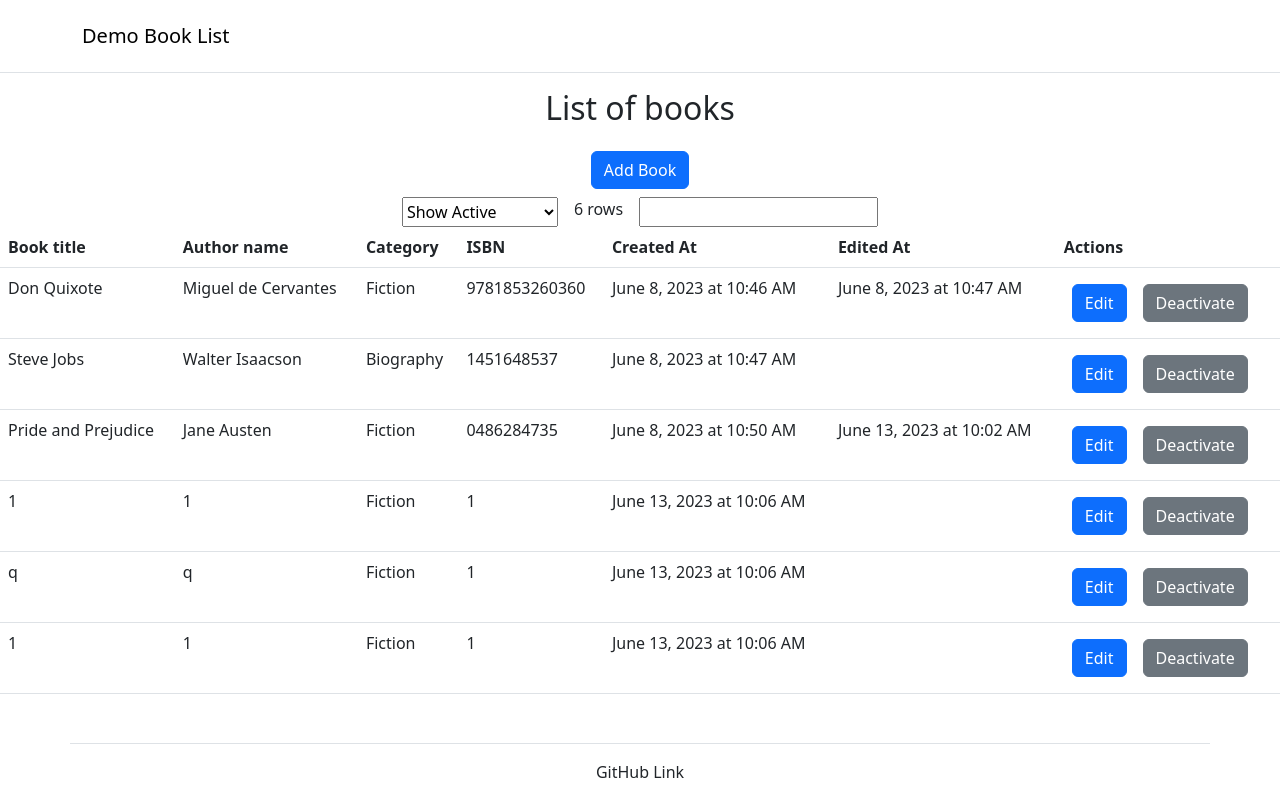
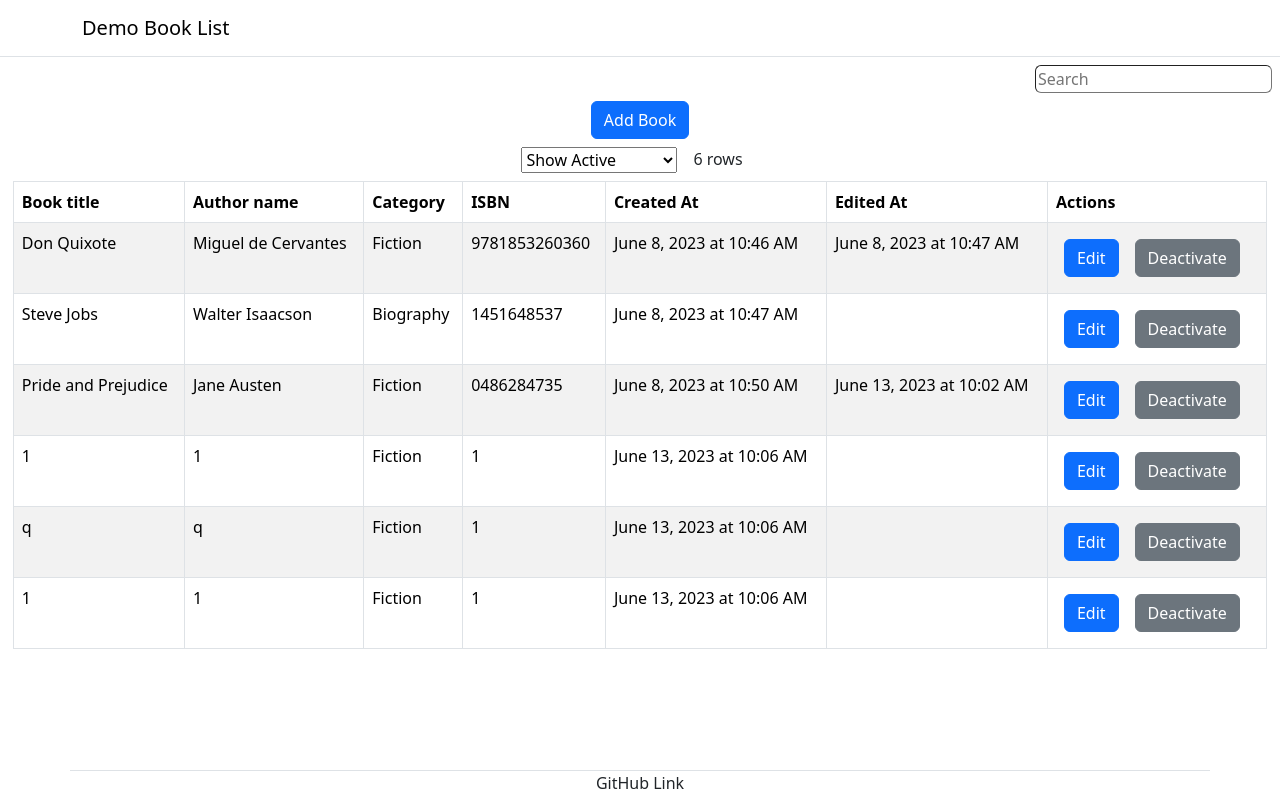
Before and after one commit to balukhdima/react-test-task, a React (Create React App) app: page / in a window 1280 px wide. Built offline with nearby package versions, Linux system fonts and the light colour scheme; data requests are answered from the project's data file.

Commit message:
add scss styling and made some refactoring

```diff
--- a/package.json
+++ b/package.json
@@ -10,10 +10,12 @@
     "@types/node": "^16.18.34",
     "@types/react": "^18.2.8",
     "@types/react-dom": "^18.2.4",
+    "bootstrap": "^5.3.0",
     "react": "^18.2.0",
     "react-dom": "^18.2.0",
     "react-router-dom": "^6.11.2",
     "react-scripts": "5.0.1",
+    "sass": "^1.63.6",
     "typescript": "^4.9.5",
     "web-vitals": "^2.1.4"
   },
--- a/src/components/BookForm.tsx
+++ b/src/components/BookForm.tsx
@@ -86,8 +86,8 @@ const BookForm = ({ submitApiHandler }: Props) => {
       <div className="row">
         <div className="col-lg-6 mx-auto">
           <form onSubmit={(event) => handleSubmit(event)} noValidate>
-            <div className="row mb-3">
-              <label className="col-sm-4 col-form-label">Title</label>
+            <div className="book-form-section">
+              <label className="book-form-label">Title</label>
               <div className="col-sm-8">
                 <input
                   required
@@ -98,8 +98,8 @@ const BookForm = ({ submitApiHandler }: Props) => {
               </div>
             </div>
 
-            <div className="row mb-3">
-              <label className="col-sm-4 col-form-label">Author</label>
+            <div className="book-form-section">
+              <label className="book-form-label">Author</label>
               <div className="col-sm-8">
                 <input
                   required
@@ -110,8 +110,8 @@ const BookForm = ({ submitApiHandler }: Props) => {
               </div>
             </div>
 
-            <div className="row mb-3">
-              <label className="col-sm-4 col-form-label">Category</label>
+            <div className="book-form-section">
+              <label className="book-form-label">Category</label>
               <div className="col-sm-8">
                 <select
                   className="form-control"
@@ -127,8 +127,8 @@ const BookForm = ({ submitApiHandler }: Props) => {
               </div>
             </div>
 
-            <div className="row mb-3">
-              <label className="col-sm-4 col-form-label">ISBN</label>
+            <div className="book-form-section">
+              <label className="book-form-label">ISBN</label>
               <div className="col-sm-8">
                 <input
                   required
@@ -141,7 +141,7 @@ const BookForm = ({ submitApiHandler }: Props) => {
               </div>
             </div>
 
-            <div className="row mb-3">
+            <div className="book-form-section">
               <button type="submit" className="col-sm-2 btn btn-primary">
                 Save
               </button>
--- a/src/components/Dashboard.tsx
+++ b/src/components/Dashboard.tsx
@@ -1,7 +1,6 @@
 import { useState, useEffect, useCallback } from "react";
 import { Link, useNavigate } from "react-router-dom";
 import { type Book, BookStatus } from "types";
-import { serialize } from "v8";
 
 const UndefinedStatus = "Undefined Status";
 
@@ -15,20 +14,22 @@ const Dashboard = () => {
   const [searchInput, setSearchinput] = useState("");
   const [filteredBooks, setFilteredBooks] = useState<Book[]>([]);
 
-
   function handlerSearchInput(e: React.ChangeEvent<HTMLInputElement>) {
     setSearchinput(e.target.value);
     searchBooks();
   }
 
-  function searchBooks () {
-    if(searchInput.length > 0) {
-      setFilteredBooks(books.filter(book => book.title.toLowerCase().includes(searchInput.toLowerCase())));
+  function searchBooks() {
+    if (searchInput.length > 0) {
+      setFilteredBooks(
+        books.filter((book) =>
+          book.title.toLowerCase().includes(searchInput.toLowerCase())
+        )
+      );
       return;
     }
     setFilteredBooks(books);
   }
-
 
   const fetchBooks = useCallback(
     (status: BookStatus | typeof UndefinedStatus) => {
@@ -108,43 +109,7 @@ const Dashboard = () => {
 
   const navigate = useNavigate();
 
-  return (
-    <>
-      <h2 className="text-center mb-3">List of books</h2>
-      <div className="d-flex justify-content-center">
-        <Link className="btn btn-primary m-2" to="/books/create">
-          Add Book
-        </Link>
-      </div>
-
-      <div className="d-flex justify-content-center">
-        <select value={selectedStatus} onChange={filterBooks}>
-          <option value={BookStatus.Active}>Show Active</option>
-          <option value={BookStatus.Deactivated}>Show Deactivated</option>
-          <option value={UndefinedStatus}>Show All</option>
-        </select>
-        <span className="px-3">{filteredCount} rows</span>
-        <input
-        type="text"
-        onChange={handlerSearchInput}
-        value={searchInput}
-        />
-      </div>
-
-      <table className="table">
-        <thead>
-          <tr>
-            <th>Book title</th>
-            <th>Author name</th>
-            <th>Category</th>
-            <th>ISBN</th>
-            <th>Created At</th>
-            <th>Edited At</th>
-            <th>Actions</th>
-          </tr>
-        </thead>
-        <tbody>
-          {filteredBooks.map((book, index) => {
+  const bookList = (book: Book, index: number) => {
     function navigateToEditPage() {
       navigate("/books/edit", { state: book });
     }
@@ -158,10 +123,7 @@ const Dashboard = () => {
         <td>{book.createdAt}</td>
         <td>{book.editedAt === "" ? "-" : book.editedAt}</td>
         <td>
-                  <button
-                    className="btn btn-primary m-2"
-                    onClick={navigateToEditPage}
-                  >
+          <button className="btn btn-primary m-2" onClick={navigateToEditPage}>
             Edit
           </button>
           <button
@@ -185,9 +147,52 @@ const Dashboard = () => {
         </td>
       </tr>
     );
-          })}
+  };
+
+  return (
+    <>
+    <div className="div-search">
+      <input
+        type="text"
+        className="input-search"
+        placeholder="Search"
+        onChange={handlerSearchInput}
+        value={searchInput}
+      />
+    </div>
+      <div className="div-flex-center">
+        <Link className="btn btn-primary m-2" to="/books/create">
+          Add Book
+        </Link>
+      </div>
+
+      <div className="div-flex-center">
+        <select value={selectedStatus} onChange={filterBooks}>
+          <option value={BookStatus.Active}>Show Active</option>
+          <option value={BookStatus.Deactivated}>Show Deactivated</option>
+          <option value={UndefinedStatus}>Show All</option>
+        </select>
+        <span className="px-3">{filteredCount} rows</span>
+      </div>
+
+      <div className="div-flex-center">
+        <table className="book-list">
+          <thead>
+            <tr>
+              <th>Book title</th>
+              <th>Author name</th>
+              <th>Category</th>
+              <th>ISBN</th>
+              <th>Created At</th>
+              <th>Edited At</th>
+              <th>Actions</th>
+            </tr>
+          </thead>
+          <tbody>
+            {filteredBooks.map((book, index) => bookList(book, index))}
           </tbody>
         </table>
+      </div>
     </>
   );
 };
--- a/src/components/Footer.tsx
+++ b/src/components/Footer.tsx
@@ -1,7 +1,7 @@
 export default function Footer() {
   return (
     <footer className="fixed-bottom">
-      <div className="container p-3 mt-5 border-top d-flex justify-content-center">
+      <div className="container border-top d-flex justify-content-center">
         <a
           className="nav-link"
           href="https://github.com/balukhdima"
--- a/src/components/Header.tsx
+++ b/src/components/Header.tsx
@@ -1,6 +1,6 @@
 export default function Header() {
   return (
-    <nav className="navbar navbar-expand-lg bg-white border-bottom box-shadow py-3 mb-3">
+    <nav className="header">
       <div className="container">
         <a className="navbar-brand" href="/">
           Demo Book List
--- a/src/index.css
+++ /dev/null
@@ -1,5 +0,0 @@
-body { height: 100%; margin-bottom: 50px;}
-
-.border-red {
-  border: 1px solid red;
-}
--- a/src/index.tsx
+++ b/src/index.tsx
@@ -1,7 +1,7 @@
 import ReactDOM from "react-dom/client";
 import { BrowserRouter, Routes, Route } from "react-router-dom";
 
-import "./index.css";
+import "./styles/style.scss";
 
 import {
   Dashboard,
@@ -10,8 +10,6 @@ import {
   Header,
   Footer,
 } from "components";
-
-import "./index.css";
 
 function App() {
   return (
--- /dev/null
+++ b/src/styles/style.scss
@@ -0,0 +1,59 @@
+@import "node_modules/bootstrap/scss/bootstrap";
+body {
+  height: 100%;
+  margin-bottom: 50px;
+}
+
+.header {
+  @extend .navbar;
+  @extend .navbar-expand-lg;
+  @extend .bg-white;
+  @extend .border-bottom;
+  @extend .box-shadow !optional;
+  @extend .py-2;
+  @extend .mb-2;
+}
+
+footer {
+  @extend .fixed-bottom;
+  height: 30px;
+}
+
+.border-red {
+    border: 1px solid red;
+  }
+
+.book-form-label {
+  @extend .col-sm-4;
+  @extend .col-form-label;
+}
+
+.book-form-section {
+    @extend .row;
+    @extend .mb-3;
+}
+
+.div-flex-center {
+  @extend .d-flex;
+  @extend .justify-content-center;
+}
+
+.book-list {
+  @extend .table;
+  @extend .table-bordered;
+  @extend .mt-2;
+  @extend .mb-2;
+  @extend .table-striped;
+  width: 98%;
+}
+
+.div-search {
+  @extend .d-flex;
+  @extend .justify-content-end;
+  @extend .pe-2;
+}
+
+.input-search {
+  border-width: thin;
+  @extend .rounded;
+}
```
Also changed, not shown: 1 other file (tests, documents, lock files or other folders). Lines whose indentation alone changed are shown as unchanged.
